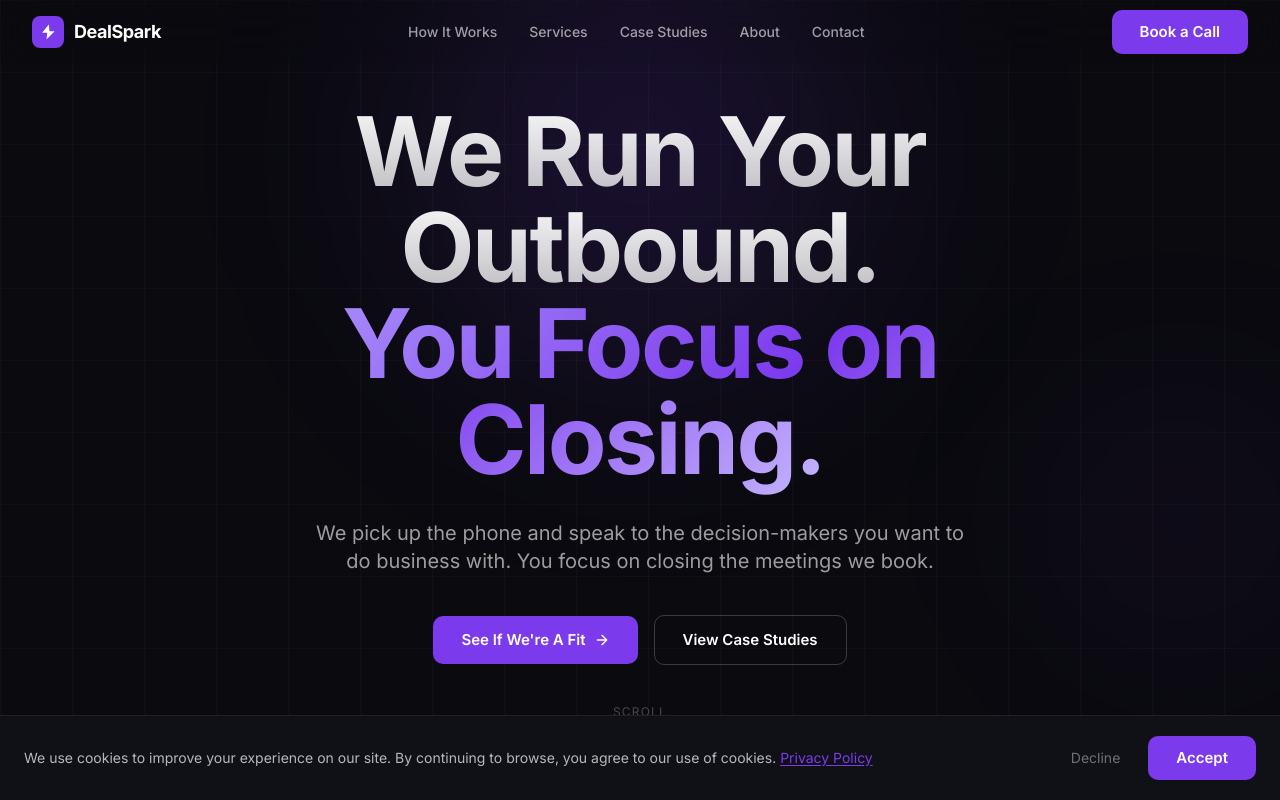
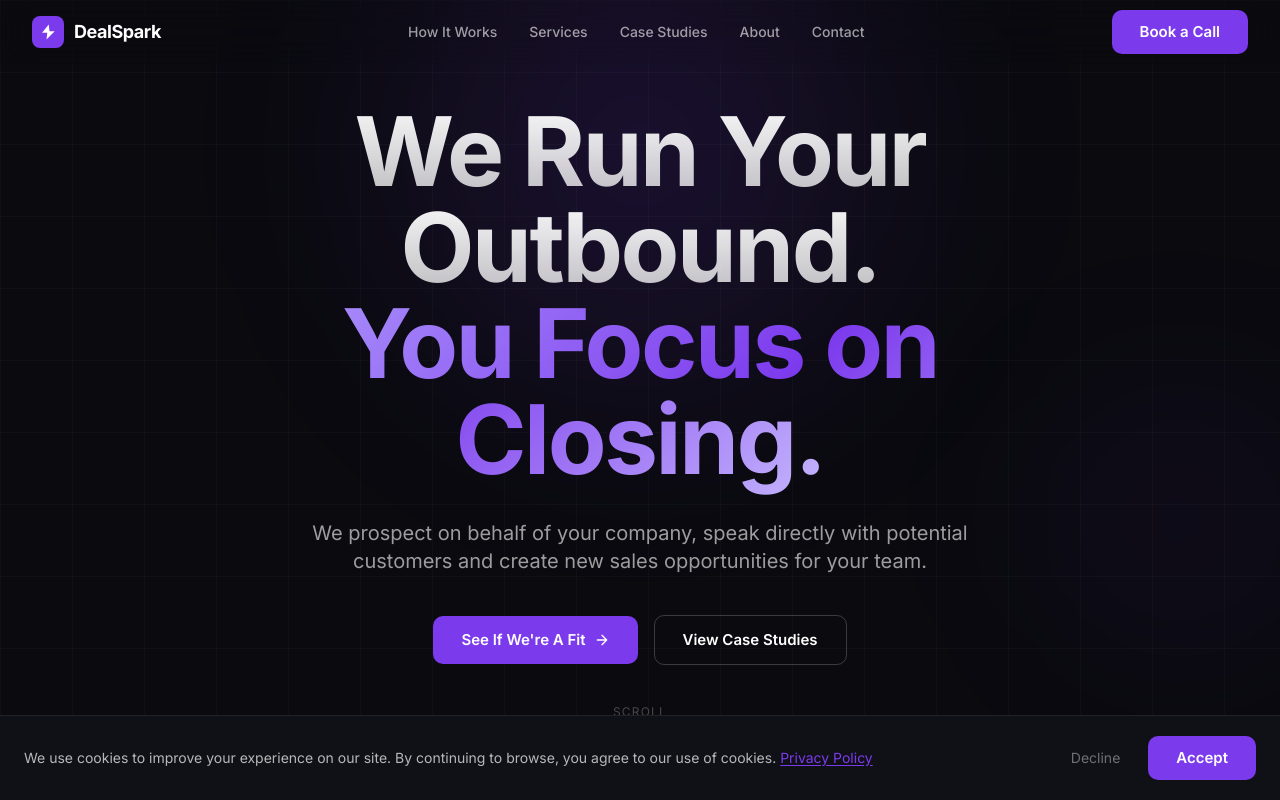
Before and after one commit to lukekly/Dealspark-website, a Next.js app: page / in a window 1280 px wide. Shown: the top 800 px of the page. Built offline with nearby package versions, Linux system fonts and the light colour scheme.

Commit message:
Update hero subheading to prospect-focused messaging

```diff
--- a/components/Hero.tsx
+++ b/components/Hero.tsx
@@ -25,7 +25,7 @@ export default function Hero() {
 
         {/* Subheadline */}
         <p className="text-lg sm:text-xl text-white/60 max-w-2xl mx-auto leading-relaxed mb-10">
-          We pick up the phone and speak to the decision-makers you want to do business with. You focus on closing the meetings we book.
+          We prospect on behalf of your company, speak directly with potential customers and create new sales opportunities for your team.
         </p>
 
         {/* CTAs */}
```
